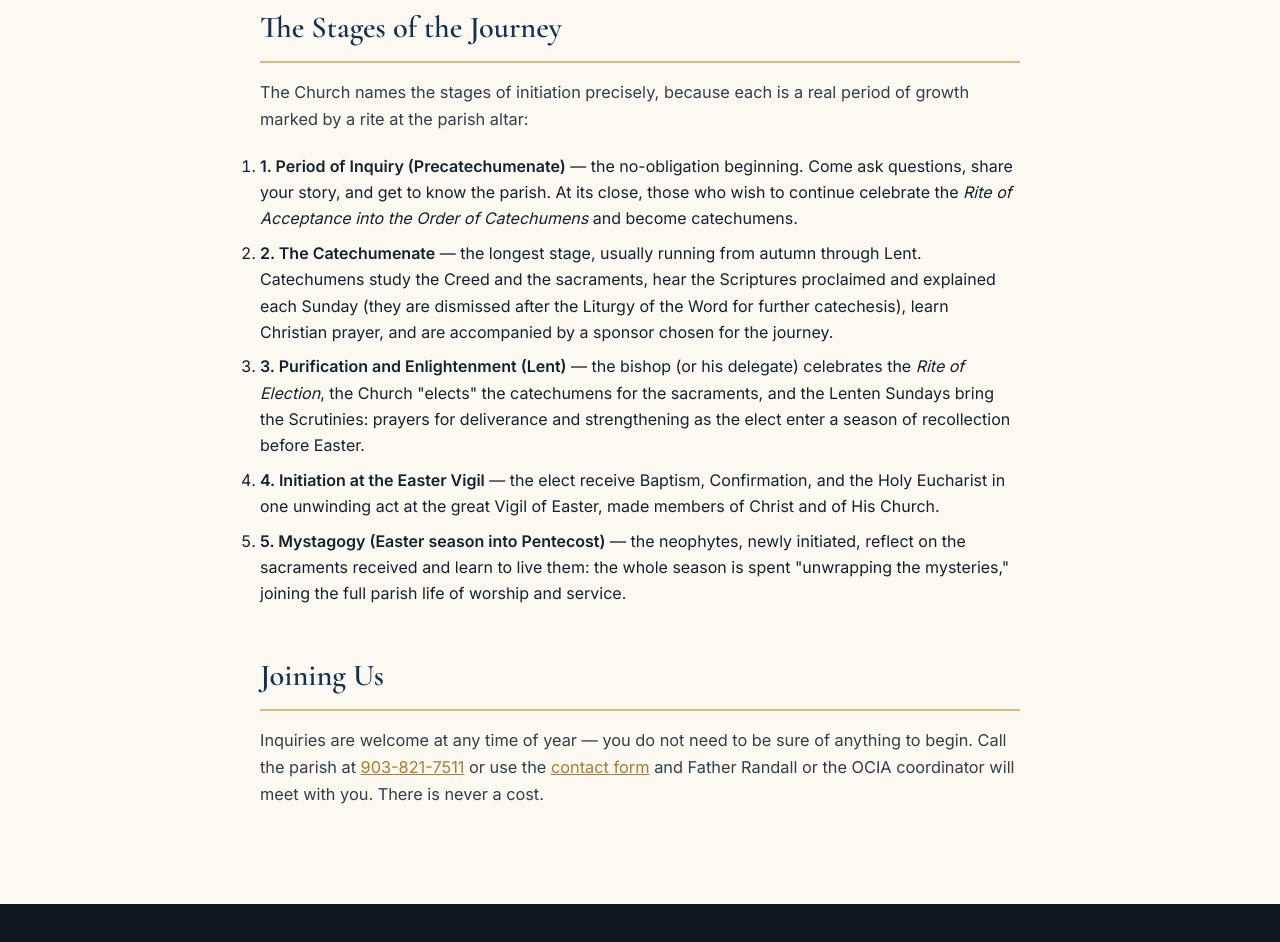
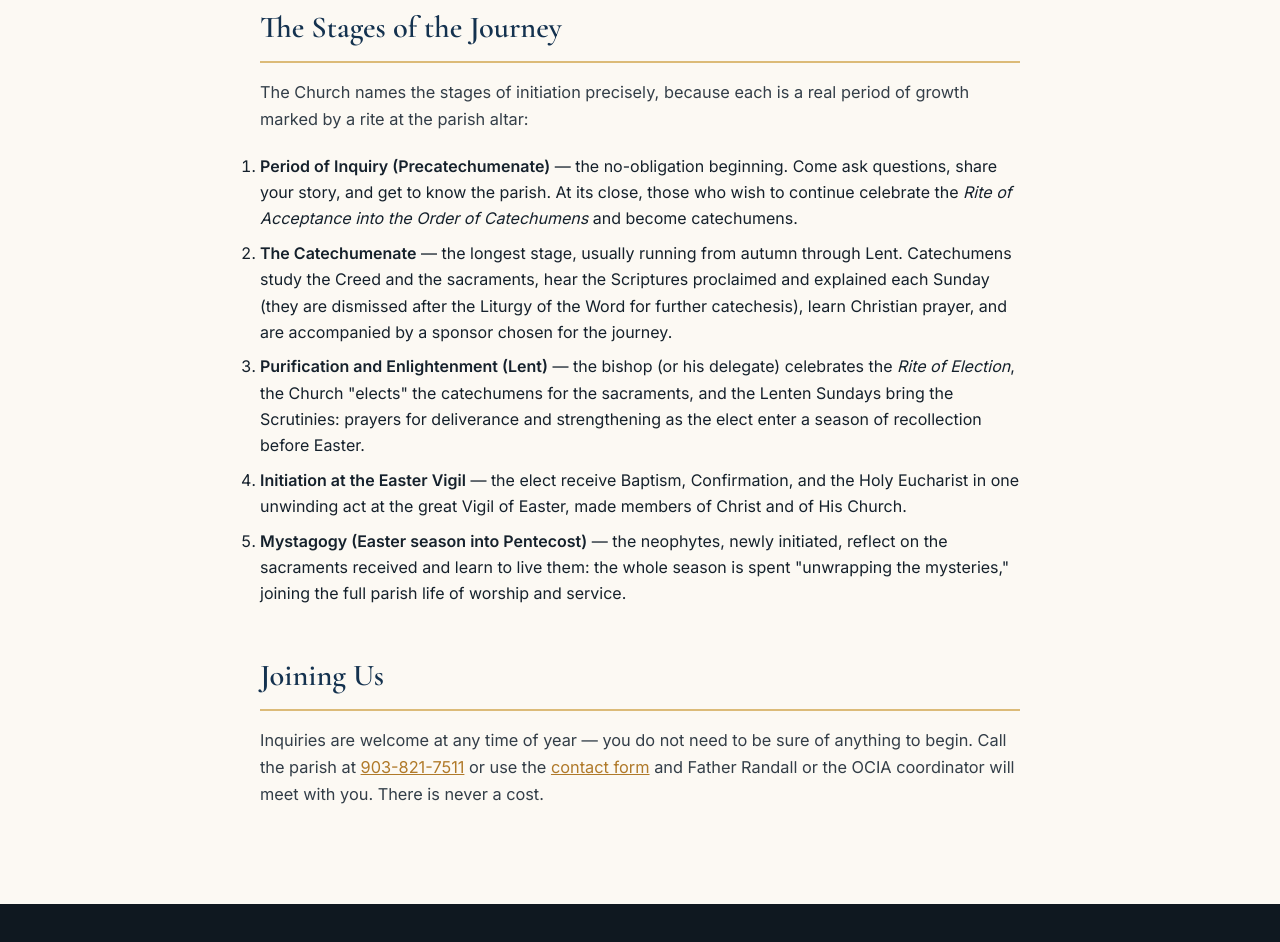
Before and after one commit to kmschovan/stmichael-site, a plain HTML site: page site/ocia.html in a window 1280 px wide. Shown: the part 1219-2161 px from the top of the page. Drawn offline with nearby package versions, Linux system fonts and the light colour scheme.

Commit message:
OCIA: remove duplicated stage numbers (list markers already number the stages)

```diff
--- a/site/ocia.html
+++ b/site/ocia.html
@@ -52,11 +52,11 @@
   <h2>The Stages of the Journey</h2>
   <p>The Church names the stages of initiation precisely, because each is a real period of growth marked by a rite at the parish altar:</p>
   <ol>
-    <li><strong>1. Period of Inquiry (Precatechumenate)</strong> — the no-obligation beginning. Come ask questions, share your story, and get to know the parish. At its close, those who wish to continue celebrate the <em>Rite of Acceptance into the Order of Catechumens</em> and become catechumens.</li>
-    <li><strong>2. The Catechumenate</strong> — the longest stage, usually running from autumn through Lent. Catechumens study the Creed and the sacraments, hear the Scriptures proclaimed and explained each Sunday (they are dismissed after the Liturgy of the Word for further catechesis), learn Christian prayer, and are accompanied by a sponsor chosen for the journey.</li>
-    <li><strong>3. Purification and Enlightenment (Lent)</strong> — the bishop (or his delegate) celebrates the <em>Rite of Election</em>, the Church "elects" the catechumens for the sacraments, and the Lenten Sundays bring the Scrutinies: prayers for deliverance and strengthening as the elect enter a season of recollection before Easter.</li>
-    <li><strong>4. Initiation at the Easter Vigil</strong> — the elect receive Baptism, Confirmation, and the Holy Eucharist in one unwinding act at the great Vigil of Easter, made members of Christ and of His Church.</li>
-    <li><strong>5. Mystagogy (Easter season into Pentecost)</strong> — the neophytes, newly initiated, reflect on the sacraments received and learn to live them: the whole season is spent "unwrapping the mysteries," joining the full parish life of worship and service.</li>
+    <li><strong>Period of Inquiry (Precatechumenate)</strong> — the no-obligation beginning. Come ask questions, share your story, and get to know the parish. At its close, those who wish to continue celebrate the <em>Rite of Acceptance into the Order of Catechumens</em> and become catechumens.</li>
+    <li><strong>The Catechumenate</strong> — the longest stage, usually running from autumn through Lent. Catechumens study the Creed and the sacraments, hear the Scriptures proclaimed and explained each Sunday (they are dismissed after the Liturgy of the Word for further catechesis), learn Christian prayer, and are accompanied by a sponsor chosen for the journey.</li>
+    <li><strong>Purification and Enlightenment (Lent)</strong> — the bishop (or his delegate) celebrates the <em>Rite of Election</em>, the Church "elects" the catechumens for the sacraments, and the Lenten Sundays bring the Scrutinies: prayers for deliverance and strengthening as the elect enter a season of recollection before Easter.</li>
+    <li><strong>Initiation at the Easter Vigil</strong> — the elect receive Baptism, Confirmation, and the Holy Eucharist in one unwinding act at the great Vigil of Easter, made members of Christ and of His Church.</li>
+    <li><strong>Mystagogy (Easter season into Pentecost)</strong> — the neophytes, newly initiated, reflect on the sacraments received and learn to live them: the whole season is spent "unwrapping the mysteries," joining the full parish life of worship and service.</li>
   </ol>
   <h2>Joining Us</h2>
   <p>Inquiries are welcome at any time of year — you do not need to be sure of anything to begin. Call the parish at <a href="tel:9038217511">903-821-7511</a> or use the <a href="contact.html">contact form</a> and Father Randall or the OCIA coordinator will meet with you. There is never a cost.</p>
```
Also changed, not shown: 1 other file.
